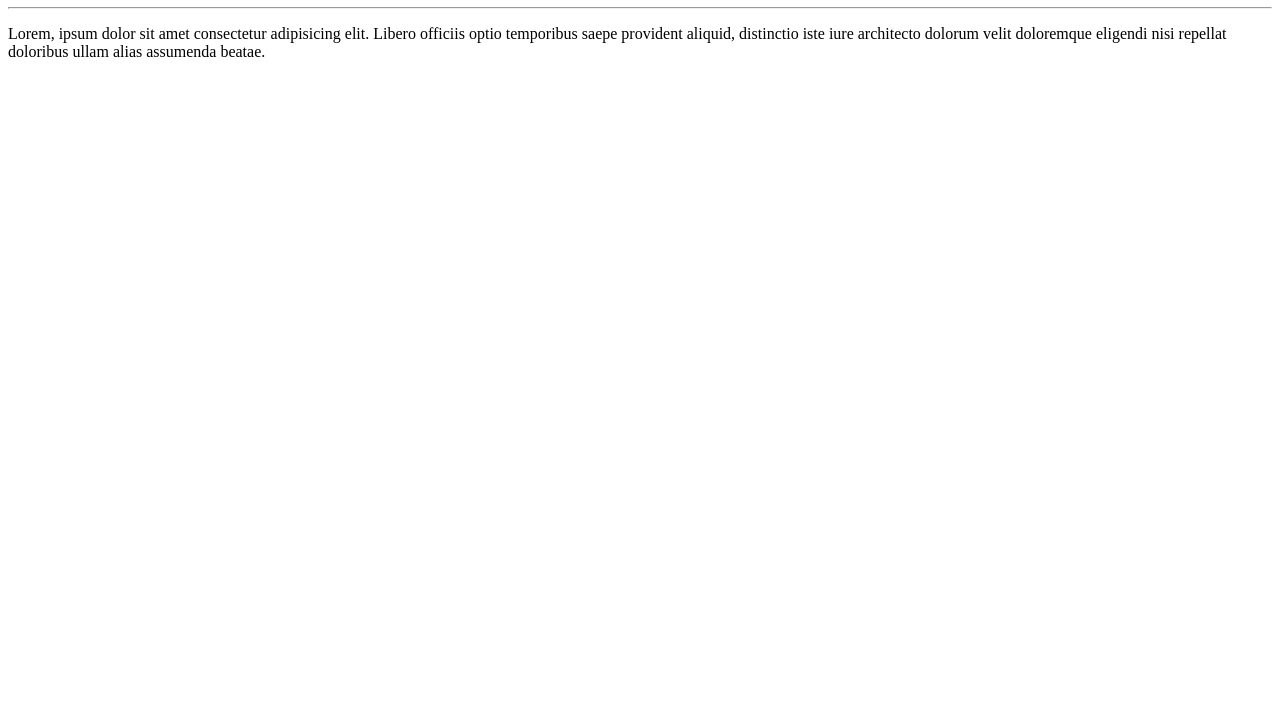
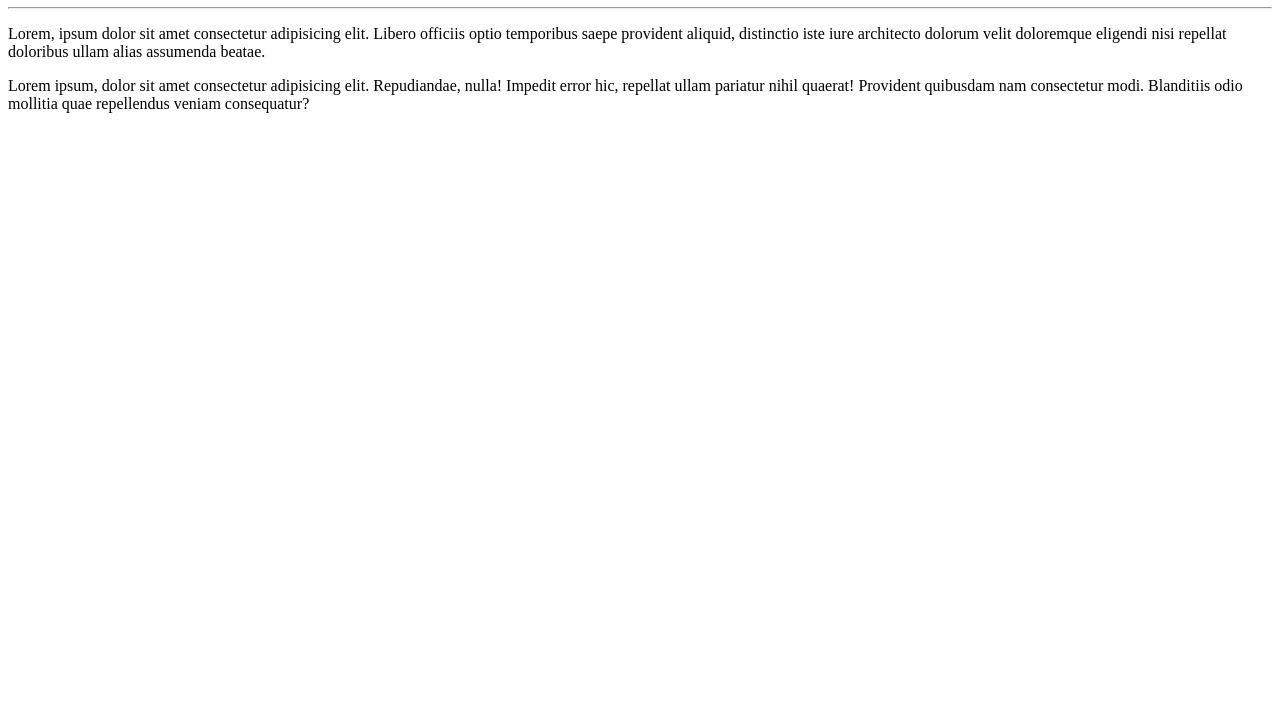
Before and after one commit to carlosdaniel-cyber/Ola-Mundo, a plain HTML site: page site-exemplo/index.html in a window 1280 px wide. Shown: the part 73-800 px from the top of the page. Drawn offline with Linux system fonts and the light colour scheme.

Commit message:
adicionei um parágrafo

```diff
--- a/site-exemplo/index.html
+++ b/site-exemplo/index.html
@@ -9,5 +9,6 @@
     <h1>Olá, Mundo!</h1>
     <hr>
     <p>Lorem, ipsum dolor sit amet consectetur adipisicing elit. Libero officiis optio temporibus saepe provident aliquid, distinctio iste iure architecto dolorum velit doloremque eligendi nisi repellat doloribus ullam alias assumenda beatae.</p>
+    <p>Lorem ipsum, dolor sit amet consectetur adipisicing elit. Repudiandae, nulla! Impedit error hic, repellat ullam pariatur nihil quaerat! Provident quibusdam nam consectetur modi. Blanditiis odio mollitia quae repellendus veniam consequatur?</p>
 </body>
 </html>
```
